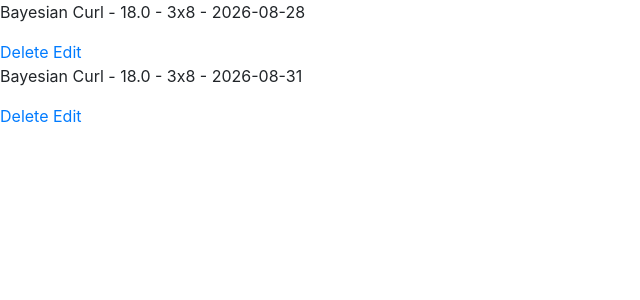
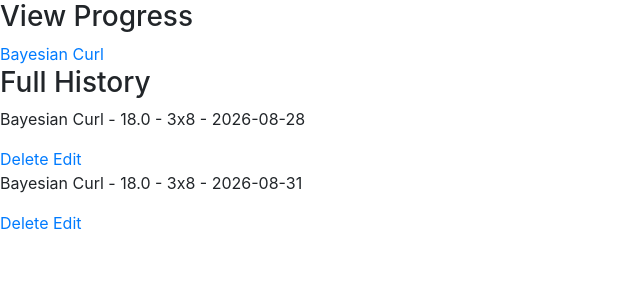
Before and after one commit to hud-k/gym-tracker, a Flask app: page /history in a window 1280 px wide. Shown: the part 56-356 px from the top of the page, without its empty margins (0-640 px from the left). Run offline with Flask 3, Linux system fonts and the light colour scheme; a user stored in the database is signed in; data comes from the database, SQL or seed files in the repository; both versions use the stored data as it was after the commit.

Commit message:
feat: added exercise progress route + unique exercise list on history page

```diff
--- a/app/__init__.py
+++ b/app/__init__.py
@@ -80,7 +80,9 @@ def create_app():
     @login_required
     def history():
         workouts = Workout.query.filter_by(user_id=current_user.id).all()
-        return render_template("history.html", workouts=workouts)
+        unique_exercises = {workout.exercise_name for workout in workouts}
+
+        return render_template("history.html", workouts=workouts, unique_exercises=unique_exercises)
 
     @app.route("/logout")
     @login_required
@@ -116,4 +118,7 @@ def create_app():
 
         return render_template("edit_workout.html", workout=workout_to_edit)
 
+    @app.route("/progress/<exercise_name>")
+    def progress(exercise_name):
+        entries = Workout.query.filter_by(exercise_name=exercise_name, user_id=current_user.id).all()
     return app
--- a/app/templates/history.html
+++ b/app/templates/history.html
@@ -1,6 +1,12 @@
 {% extends "base.html" %}
 {% block title %}Workout History{% endblock %}
 {% block content %}
+<h3>View Progress</h3>
+{% for exercise in unique_exercises %}
+    <a href="{{ url_for('progress', exercise_name=exercise) }}">{{ exercise }}</a>
+{% endfor %}
+<br>
+<h3>Full History</h3>
 {% for workout in workouts %}
     <p>{{workout.exercise_name}} - {{workout.weight}} - {{workout.sets}}x{{workout.reps}} - {{workout.date}}</p>
     <a href="{{ url_for('delete_workout', workout_id=workout.id) }}">Delete</a>
```
Also changed, not shown: instance/gymtracker.db.
